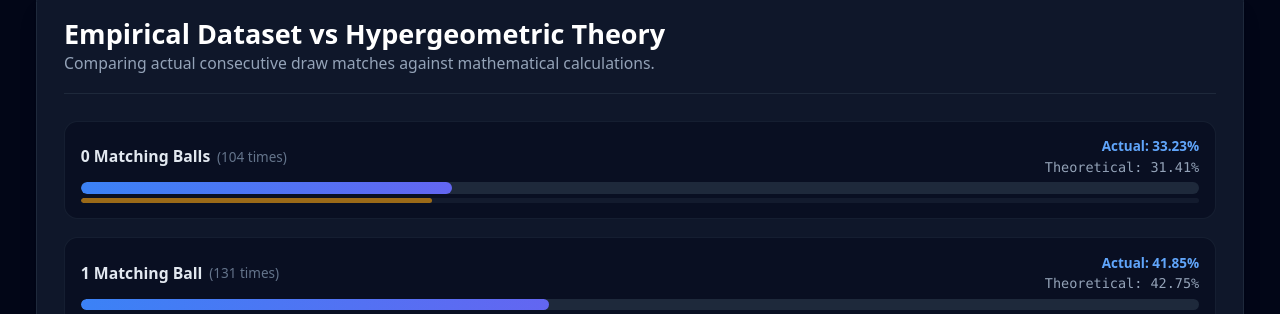
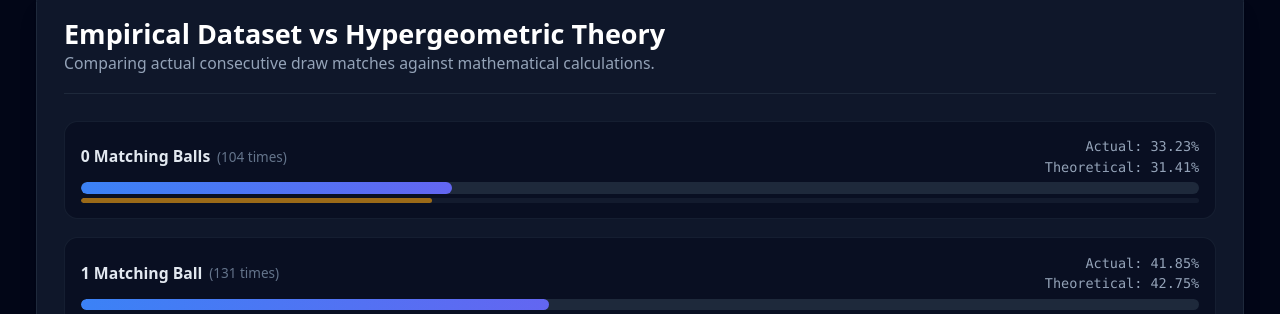
Before and after one commit to gelwuyl/toto-analyzer, a React (Vite) app: page / in a window 1280 px wide. Shown: the part 486-800 px from the top of the page. Built offline with nearby package versions, Linux system fonts and the light colour scheme.

Commit message:
ui: Actual % matches Theoretical % font style

```diff
--- a/src/TotoAnalyzer.jsx
+++ b/src/TotoAnalyzer.jsx
@@ -985,7 +985,7 @@ function TotoAnalyzerApp() {
                           </button>
                         </div>
                         <div className="flex flex-col items-end text-xs gap-0.5">
-                          <span className="text-blue-400 font-semibold">Actual: {percentage.toFixed(2)}%</span>
+                          <span className="text-slate-400 font-mono">Actual: {percentage.toFixed(2)}%</span>
                           <span className="text-slate-400 font-mono">Theoretical: {theoryPct}%</span>
                         </div>
                       </div>
```
